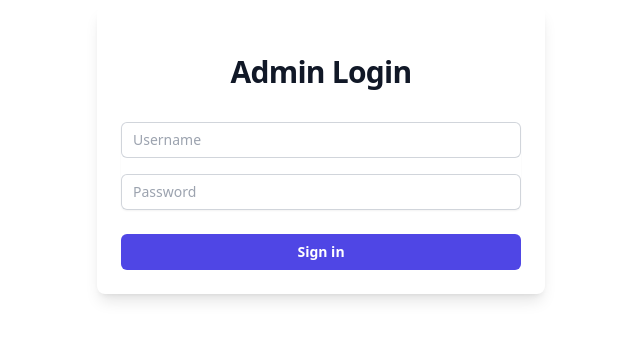
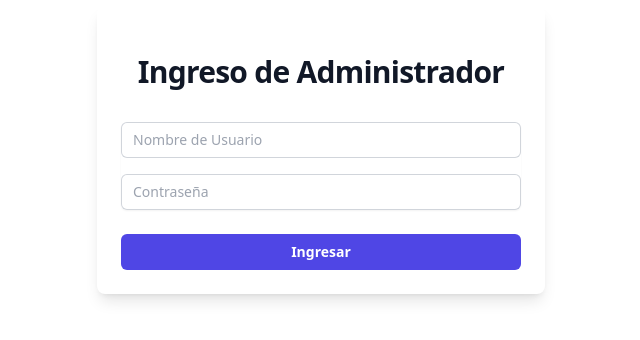
Before and after one commit to lucasecapdevila/stock-app-frontend, a React (Vite) app: page /login in a window 1280 px wide. Shown: the part 250-590 px from the top of the page, without its empty margins (319-959 px from the left). Built offline with nearby package versions, Linux system fonts and the light colour scheme.

Commit message:
se agregan componentes necesarios y logica para realizar login de usuarios

```diff
--- a/src/App.tsx
+++ b/src/App.tsx
@@ -1,6 +1,8 @@
 import { BrowserRouter, Route, Routes } from "react-router";
 import Login from "./components/pages/Login";
 import Home from "./components/pages/Home";
+import ProtectedRoutes from "./components/routes/ProtectedRoutes";
+import AdminRoutes from "./components/routes/AdminRoutes";
 
 function App() {
   return (
@@ -8,6 +10,14 @@ function App() {
       <Routes>
         <Route path="/" element={<Home />} />
         <Route path="/login" element={<Login />} />
+        <Route
+          path="/admin/*"
+          element={
+            <ProtectedRoutes>
+              <AdminRoutes />
+            </ProtectedRoutes>
+          }
+        />
       </Routes>
     </BrowserRouter>
   );
--- /dev/null
+++ b/src/components/pages/Dashboard.tsx
@@ -0,0 +1,17 @@
+
+const Dashboard = () => {
+  return (
+    <div className="min-h-screen bg-gray-50 p-8">
+      <div className="max-w-4xl mx-auto bg-white rounded-lg shadow-md p-6">
+        <h1 className="text-2xl font-bold mb-4 text-gray-800">Panel de Productos</h1>
+        <p className="text-gray-600 mb-6">Aquí podrás crear, ver, actualizar y eliminar productos.</p>
+        {/* Aquí irá la interfaz de CRUD de productos */}
+        <div className="border-2 border-dashed border-gray-300 rounded-lg p-8 text-center text-gray-400">
+          CRUD de productos próximamente...
+        </div>
+      </div>
+    </div>
+  )
+}
+
+export default Dashboard
--- a/src/components/pages/Login.tsx
+++ b/src/components/pages/Login.tsx
@@ -1,4 +1,6 @@
 import { useForm } from 'react-hook-form'
+import { useState } from 'react'
+import { useNavigate } from 'react-router'
 
 type LoginFormInputs = {
   username: string
@@ -6,6 +8,9 @@ type LoginFormInputs = {
 }
 
 const Login = () => {
+  const navigate = useNavigate()
+  const [loginError, setLoginError] = useState<string>('')
+
   const {
     register,
     handleSubmit,
@@ -13,34 +18,48 @@ const Login = () => {
   } = useForm<LoginFormInputs>()
 
   const onSubmit = (data: LoginFormInputs) => {
-    // TODO: Implement login logic
-    console.log(data)
+    // Hardcoded credentials for development
+    const validUsername = 'admin'
+    const validPassword = 'admin123'
+
+    if (data.username === validUsername && data.password === validPassword) {
+      // Store login state in localStorage
+      localStorage.setItem('isLoggedIn', 'true')
+      // Redirect to dashboard or home page
+      navigate('/admin')
+    } else {
+      setLoginError('Usuario o contraseña incorrectos')
+    }
   }
 
   return (
-    <div className="flex min-h-screen items-center justify-center">
+    <div className="flex min-h-screen items-center justify-center px-2">
       <div className="w-full max-w-md space-y-8 rounded-lg bg-white p-6 shadow-lg">
         <div>
           <h2 className="mt-6 text-center text-3xl font-bold tracking-tight text-gray-900">
-            Admin Login
+            Ingreso de Administrador
           </h2>
         </div>
         <form className="mt-8 space-y-6" onSubmit={handleSubmit(onSubmit)}>
           <div className="space-y-4 rounded-md shadow-sm">
             <div>
               <label htmlFor="username" className="sr-only">
-                Username
+                Nombre de Usuario
               </label>
               <input
                 id="username"
                 type="text"
                 className="relative block w-full rounded-md border-0 py-1.5 px-3 text-gray-900 ring-1 ring-inset ring-gray-300 placeholder:text-gray-400 focus:z-10 focus:ring-2 focus:ring-inset focus:ring-indigo-600 sm:text-sm sm:leading-6"
-                placeholder="Username"
+                placeholder="Nombre de Usuario"
                 {...register('username', {
-                  required: 'Username is required',
+                  required: 'El nombre de usuario es obligatorio',
                   minLength: {
-                    value: 3,
-                    message: 'Username must be at least 3 characters',
+                    value: 5,
+                    message: 'El nombre de usuario debe tener al menos 5 caracteres',
+                  },
+                  pattern: {
+                    value: /^[a-z]+$/,
+                    message: 'El nombre de usuario solo puede contener letras minúsculas',
                   },
                 })}
               />
@@ -50,18 +69,18 @@ const Login = () => {
             </div>
             <div>
               <label htmlFor="password" className="sr-only">
-                Password
+                Contraseña
               </label>
               <input
                 id="password"
                 type="password"
                 className="relative block w-full rounded-md border-0 py-1.5 px-3 text-gray-900 ring-1 ring-inset ring-gray-300 placeholder:text-gray-400 focus:z-10 focus:ring-2 focus:ring-inset focus:ring-indigo-600 sm:text-sm sm:leading-6"
-                placeholder="Password"
+                placeholder="Contraseña"
                 {...register('password', {
-                  required: 'Password is required',
+                  required: 'La contraseña es obligatoria',
                   minLength: {
                     value: 6,
-                    message: 'Password must be at least 6 characters',
+                    message: 'La contraseña debe tener al menos 6 caracteres',
                   },
                 })}
               />
@@ -76,8 +95,11 @@ const Login = () => {
               type="submit"
               className="group relative flex w-full justify-center rounded-md bg-indigo-600 px-3 py-2 text-sm font-semibold text-white hover:bg-indigo-500 focus-visible:outline focus-visible:outline-2 focus-visible:outline-offset-2 focus-visible:outline-indigo-600"
             >
-              Sign in
+              Ingresar
             </button>
+            {loginError && (
+              <p className="mt-2 text-center text-sm text-red-600">{loginError}</p>
+            )}
           </div>
         </form>
       </div>
--- /dev/null
+++ b/src/components/routes/AdminRoutes.tsx
@@ -0,0 +1,13 @@
+import { Route, Routes } from 'react-router'
+import Dashboard from '../pages/Dashboard'
+
+const AdminRoutes = () => {
+  return (
+    <Routes>
+      <Route path="/" element={<Dashboard />} />
+      {/* Add more admin routes here as needed */}
+    </Routes>
+  )
+}
+
+export default AdminRoutes
--- /dev/null
+++ b/src/components/routes/ProtectedRoutes.tsx
@@ -0,0 +1,18 @@
+import { Navigate } from 'react-router'
+import type { ReactNode } from 'react'
+
+interface ProtectedRoutesProps {
+  children: ReactNode
+}
+
+const ProtectedRoutes = ({ children }: ProtectedRoutesProps) => {
+  const isLoggedIn = localStorage.getItem('isLoggedIn') === 'true'
+
+  if (!isLoggedIn) {
+    return <Navigate to="/login" />
+  }
+
+  return <>{children}</>
+}
+
+export default ProtectedRoutes
```
